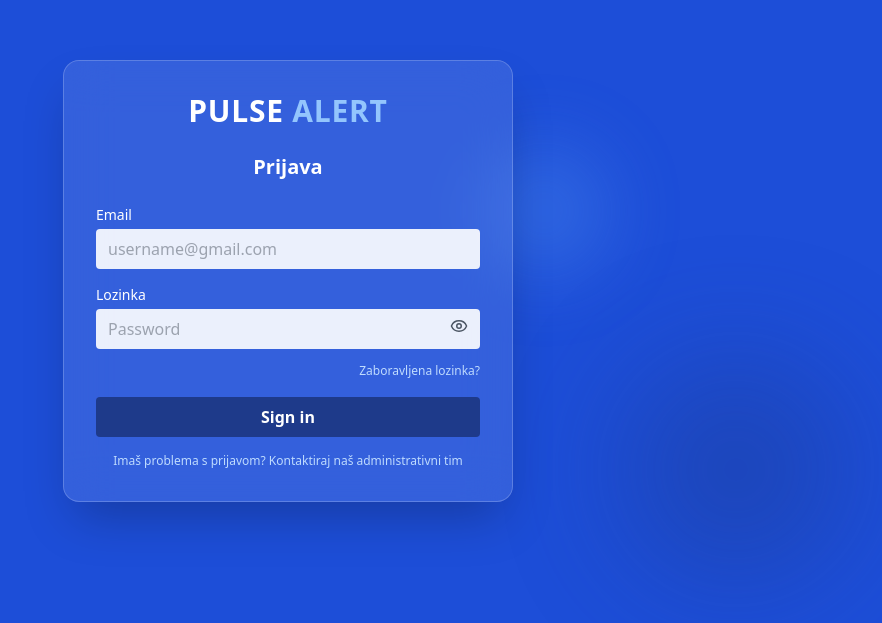
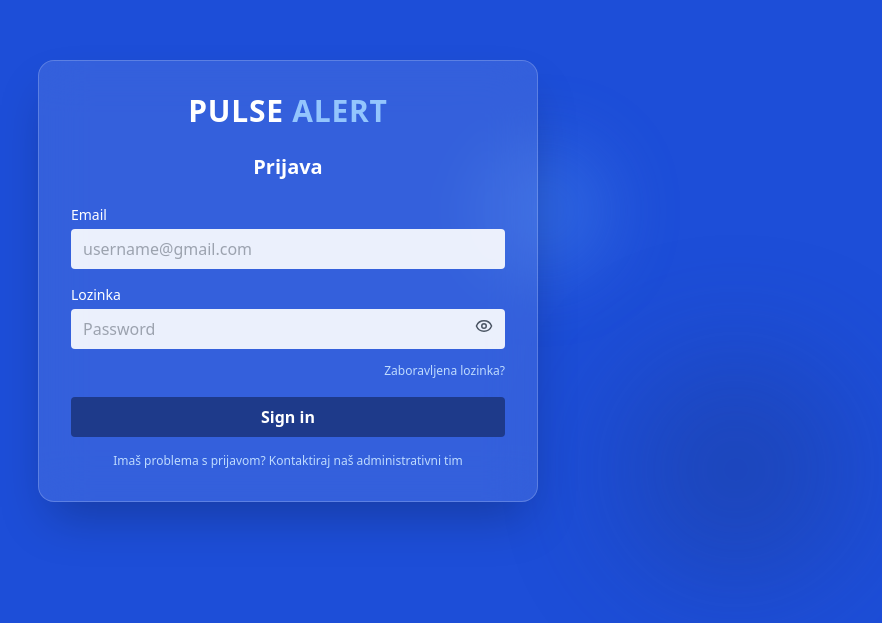
Before and after one commit to E-Begich/PulseAlert, a React (Create React App) app in the folder frontend/: page / in a window 1280 px wide. Shown: the part 119-742 px from the top of the page, without its empty margins (352-1234 px from the left). Built offline with nearby package versions, Linux system fonts and the light colour scheme.

Commit message:
comments for tailwind

```diff
--- a/frontend/src/pages/Login.jsx
+++ b/frontend/src/pages/Login.jsx
@@ -34,7 +34,7 @@ export default function LoginPage() {
             <div className="absolute top-1/3 right-1/4 w-32 h-32 bg-blue-400 rounded-full blur-2xl opacity-30 animate-float" />
 
             {/* Card */}
-            <div className="relative w-[450px] bg-white/10 backdrop-blur-xl border border-white/20 rounded-2xl shadow-2xl p-8 text-white">
+            <div className="relative w-[500px] bg-white/10 backdrop-blur-xl border border-white/20 rounded-2xl shadow-2xl p-8 text-white">
 
                 {/* Logo */}
                 <div className="flex justify-center mb-6">
--- a/frontend/tailwind.config.js
+++ b/frontend/tailwind.config.js
@@ -3,11 +3,11 @@ module.exports = {
   content: ["./src/**/*.{js,jsx,ts,tsx}"],
   theme: {
     extend: {
-      animation: {
+      animation: { //elements up and down in loop
         float: "float 6s ease-in-out infinite",
         floatSlow: "float 10s ease-in-out infinite",
       },
-      keyframes: {
+      keyframes: { //floating elements on login page
         float: {
           "0%, 100%": { transform: "translateY(0)" },
           "50%": { transform: "translateY(-20px)" },
```
